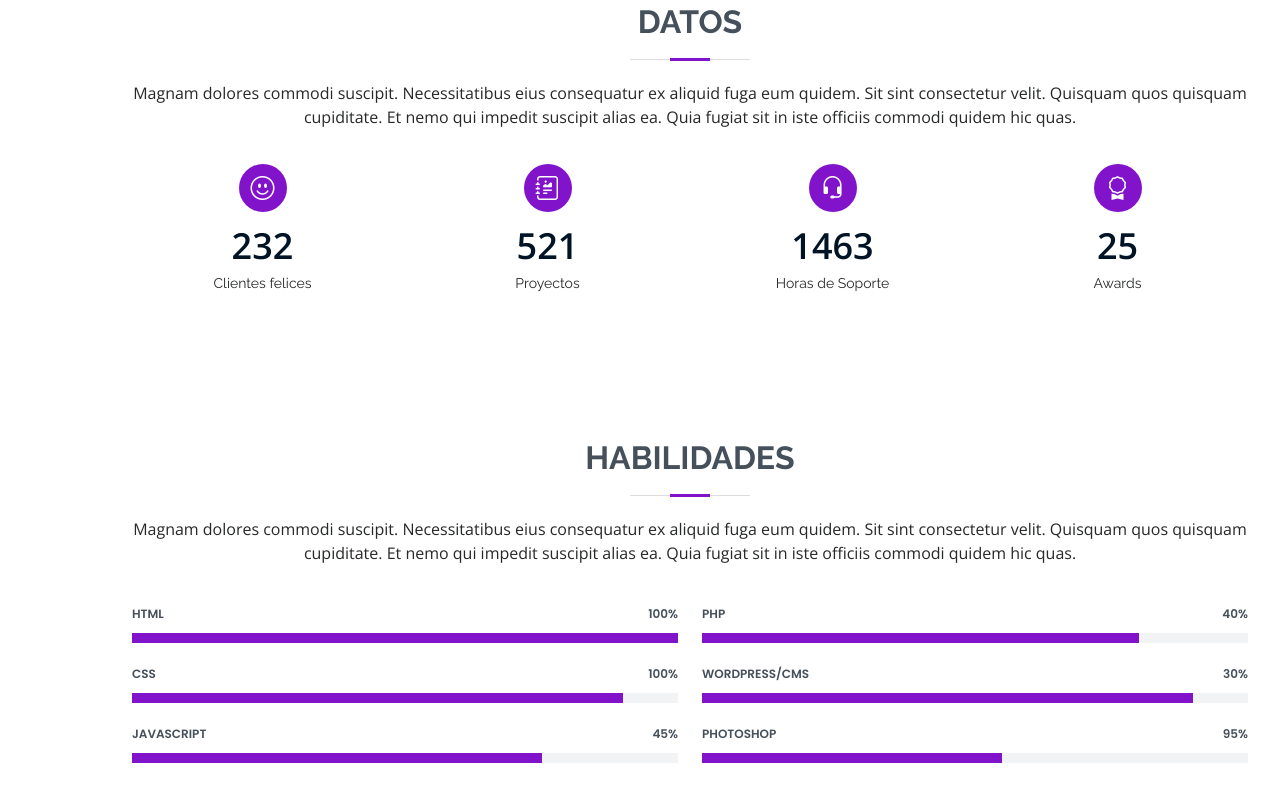
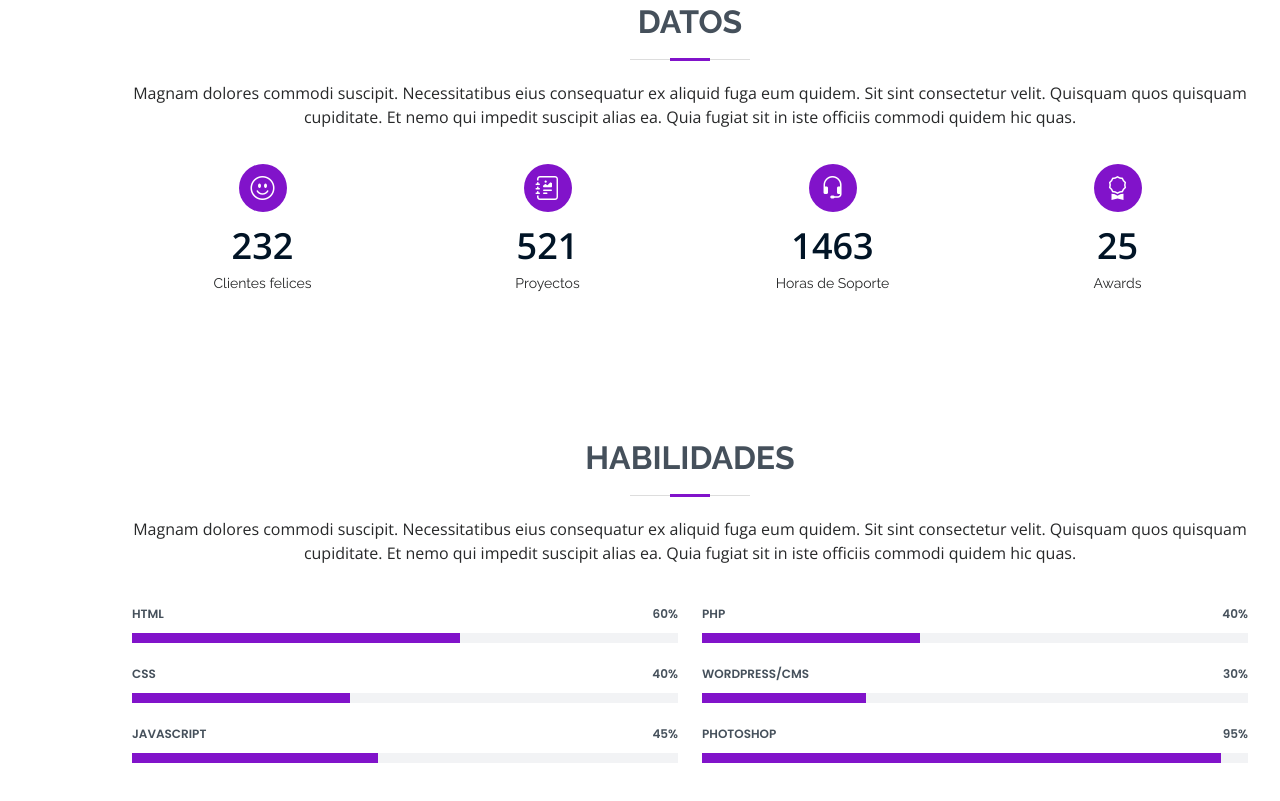
Before and after one commit to mj-blanco/JaviVenegas.githubcopia, a plain HTML site: page index.html in a window 1280 px wide. Shown: the part 1465-2266 px from the top of the page. Drawn offline with nearby package versions, Linux system fonts and the light colour scheme.

Commit message:
edicion textos

```diff
--- a/index.html
+++ b/index.html
@@ -85,7 +85,7 @@
             <div class="row">
               <div class="col-lg-6">
                 <ul>
-                  <li><i class="bi bi-chevron-right"></i> <strong>Mail:</strong> <span>www.javieravenegas.arch@gmail.com</span></li>
+                  <li><i class="bi bi-chevron-right"></i> <strong>Mail:</strong> <span>javieravenegas.arch@gmail.com</span></li>
                   <li><i class="bi bi-chevron-right"></i> <strong>Cell:</strong> <span>+56 9 6675 3867</span></li>
                   <li><i class="bi bi-chevron-right"></i> <strong>Ciudad:</strong> <span>Santiago, Chile</span></li>
                 </ul>
@@ -170,23 +170,23 @@
           <div class="col-lg-6">
 
             <div class="progress">
-              <span class="skill">HTML <i class="val">100%</i></span>
+              <span class="skill">HTML <i class="val">60%</i></span>
               <div class="progress-bar-wrap">
-                <div class="progress-bar" role="progressbar" aria-valuenow="100" aria-valuemin="0" aria-valuemax="100"></div>
+                <div class="progress-bar" role="progressbar" aria-valuenow="60" aria-valuemin="0" aria-valuemax="100"></div>
               </div>
             </div>
 
             <div class="progress">
-              <span class="skill">CSS <i class="val">100%</i></span>
+              <span class="skill">CSS <i class="val">40%</i></span>
               <div class="progress-bar-wrap">
-                <div class="progress-bar" role="progressbar" aria-valuenow="90" aria-valuemin="0" aria-valuemax="100"></div>
+                <div class="progress-bar" role="progressbar" aria-valuenow="40" aria-valuemin="0" aria-valuemax="100"></div>
               </div>
             </div>
 
             <div class="progress">
               <span class="skill">JavaScript <i class="val">45%</i></span>
               <div class="progress-bar-wrap">
-                <div class="progress-bar" role="progressbar" aria-valuenow="75" aria-valuemin="0" aria-valuemax="100"></div>
+                <div class="progress-bar" role="progressbar" aria-valuenow="45" aria-valuemin="0" aria-valuemax="100"></div>
               </div>
             </div>
 
@@ -197,21 +197,21 @@
             <div class="progress">
               <span class="skill">PHP <i class="val">40%</i></span>
               <div class="progress-bar-wrap">
-                <div class="progress-bar" role="progressbar" aria-valuenow="80" aria-valuemin="0" aria-valuemax="100"></div>
+                <div class="progress-bar" role="progressbar" aria-valuenow="40" aria-valuemin="0" aria-valuemax="100"></div>
               </div>
             </div>
 
             <div class="progress">
               <span class="skill">WordPress/CMS <i class="val">30%</i></span>
               <div class="progress-bar-wrap">
-                <div class="progress-bar" role="progressbar" aria-valuenow="90" aria-valuemin="0" aria-valuemax="100"></div>
+                <div class="progress-bar" role="progressbar" aria-valuenow="30" aria-valuemin="0" aria-valuemax="100"></div>
               </div>
             </div>
 
             <div class="progress">
               <span class="skill">Photoshop <i class="val">95%</i></span>
               <div class="progress-bar-wrap">
-                <div class="progress-bar" role="progressbar" aria-valuenow="55" aria-valuemin="0" aria-valuemax="100"></div>
+                <div class="progress-bar" role="progressbar" aria-valuenow="95" aria-valuemin="0" aria-valuemax="100"></div>
               </div>
             </div>
 
```
